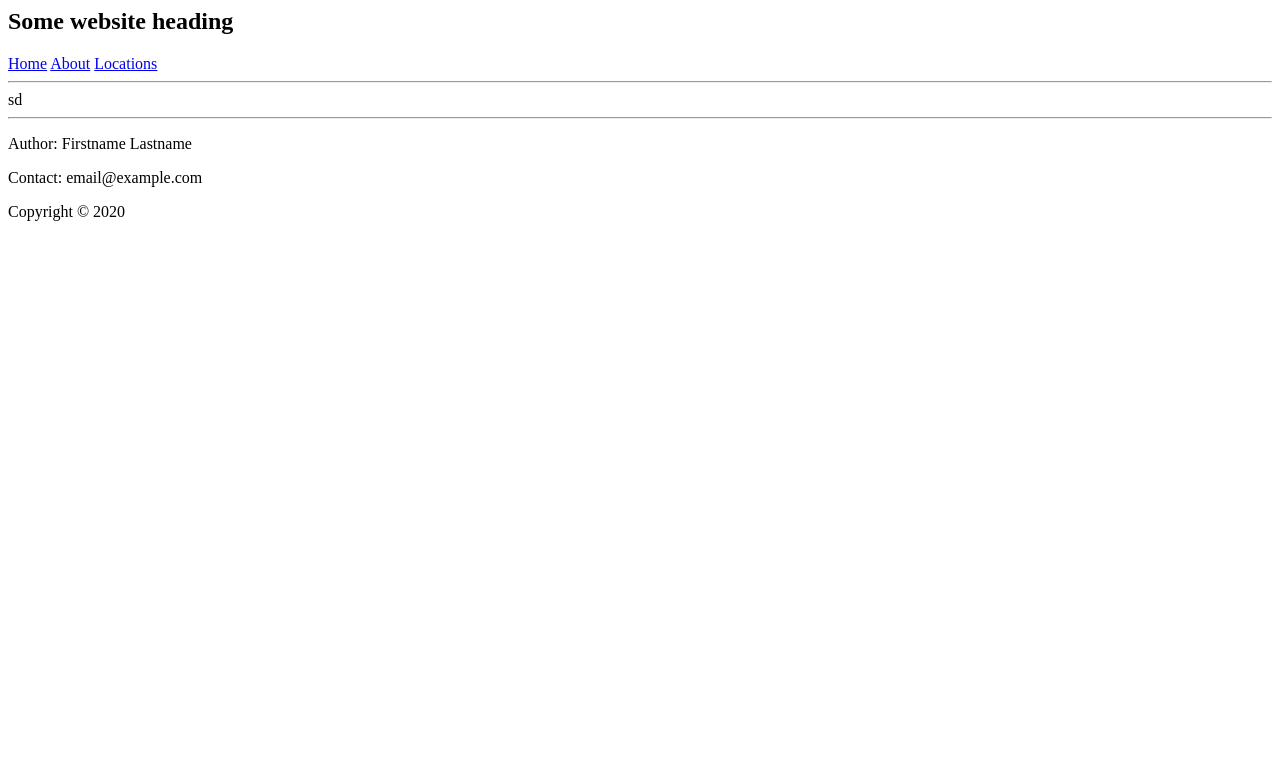
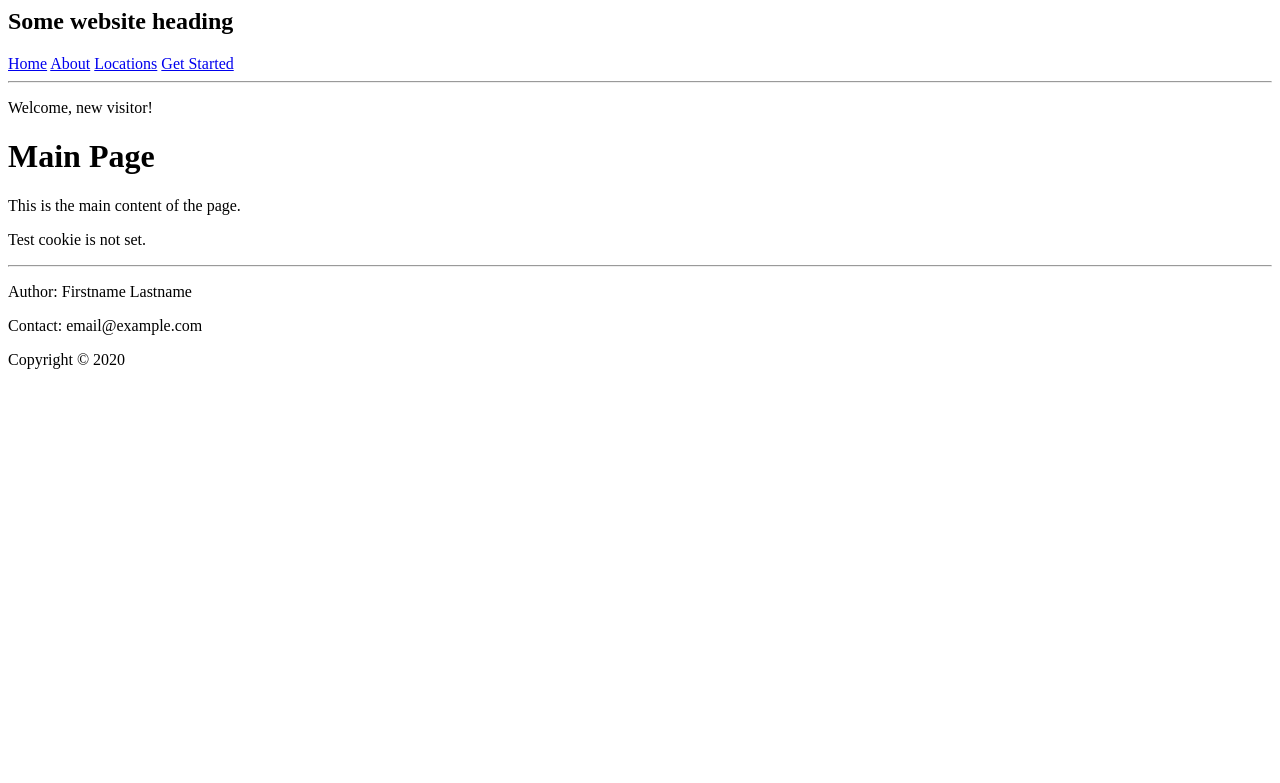
Before and after one commit to d-donne/php4haters, a PHP site: page / in a window 1280 px wide. Shown: the top 783 px of the page. Run offline with PHP 8.4, Linux system fonts and the light colour scheme.

Commit message:
Add main content to index.php, update header links, and create sessions.php for session management

```diff
--- a/header.html
+++ b/header.html
@@ -4,6 +4,7 @@
         <a href="index.php">Home</a>
         <a href="about.php">About</a>
         <a href="locations.php">Locations</a>
+        <a href="signin.php">Get Started</a>
         <hr />
     </nav>
 </header>
--- a/index.php
+++ b/index.php
@@ -1,18 +1,46 @@
 <?php
 include("header.html");
 
+// cookies
+setcookie('test', 'testing cookies', time() + 3600); // expires in 1 hour
+if (!isset($_COOKIE["visited"])) {
+  setcookie("visited", "1", time() + 3600 * 24 * 30); // expires in 30 days
+  echo "<p>Welcome, new visitor!</p>";
+} else {
+  $visits = $_COOKIE["visited"] + 1;
+  setcookie("visited", $visits, time() + 3600 * 24 * 30);
+  echo "<p>Welcome back! This is your visit number $visits.</p>";
+}
 ?>
 <!DOCTYPE html>
 <html lang="en">
+
 <head>
-    <meta charset="UTF-8">
-    <meta name="viewport" content="width=device-width, initial-scale=1.0">
-    <title>Document</title>
+  <meta charset="UTF-8">
+  <meta name="viewport" content="width=device-width, initial-scale=1.0">
+  <title>Document</title>
 </head>
+
 <body>
-    sd
+  <main>
+    <h1>Main Page</h1>
+    <p>This is the main content of the page.</p>
+
+  </main>
 </body>
+
 </html>
+
 <?php
+foreach ($_COOKIE as $key => $value) {
+  echo "<p>Cookie: $key = $value</p>";
+}
+
+if (isset($_COOKIE["test"])) {
+  echo "<p>Test cookie value: " . $_COOKIE["test"] . "</p>";
+} else {
+  echo "<p>Test cookie is not set.</p>";
+}
+
 include("footer.html");
 ?>
--- /dev/null
+++ b/sessions.php
@@ -0,0 +1,3 @@
+<?php
+session_start();
+?>
```
